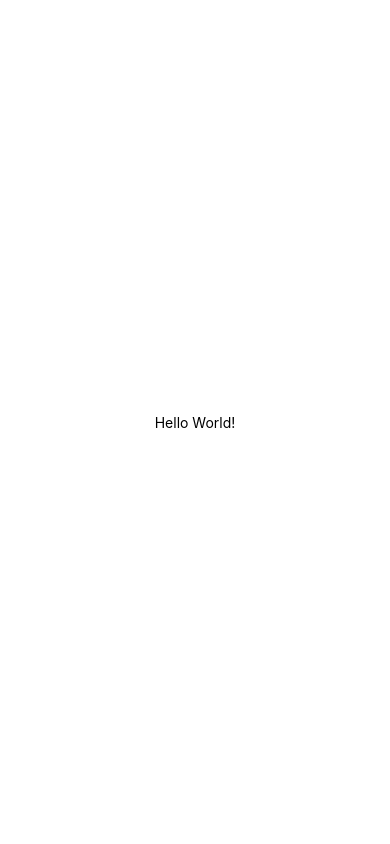
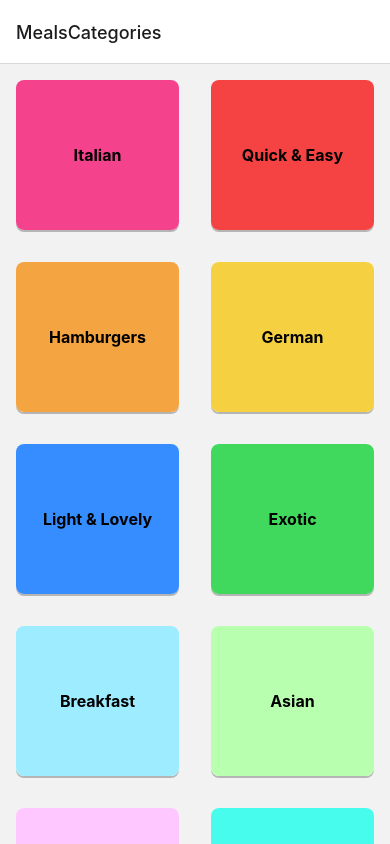
Before and after one commit to pratik-logicsquare/RN-meals-app, a React Native app: screen /MealsCategories in a window 390 px wide. Built offline with nearby package versions, Linux system fonts and the light colour scheme.

Commit message:
feature: added navigation and improved look and feel of the app

```diff
--- a/App.js
+++ b/App.js
@@ -1,20 +1,25 @@
+import { StyleSheet } from "react-native";
 import { StatusBar } from "expo-status-bar";
-import { StyleSheet, Text, View } from "react-native";
+import { NavigationContainer } from "@react-navigation/native";
+import { createNativeStackNavigator } from "@react-navigation/native-stack";
+import { CategoriesScreen, MealsOverviewScreen } from "./screens";
+
+const Stack = createNativeStackNavigator();
 
 export default function App() {
   return (
-    <View style={styles.container}>
-      <Text>Hello World!</Text>
-      <StatusBar style="auto" />
-    </View>
+    <>
+      <StatusBar style="dark" />
+      <NavigationContainer>
+        <Stack.Navigator>
+          <Stack.Screen name="MealsCategories" component={CategoriesScreen} />
+          <Stack.Screen name="MealsOverview" component={MealsOverviewScreen} />
+        </Stack.Navigator>
+      </NavigationContainer>
+    </>
   );
 }
 
 const styles = StyleSheet.create({
-  container: {
-    flex: 1,
-    backgroundColor: "#fff",
-    alignItems: "center",
-    justifyContent: "center",
-  },
+  container: {},
 });
--- a/app.json
+++ b/app.json
@@ -6,14 +6,13 @@
     "orientation": "portrait",
     "icon": "./assets/icon.png",
     "userInterfaceStyle": "light",
+    "backgroundColor": "#24180f",
     "splash": {
       "image": "./assets/splash.png",
       "resizeMode": "contain",
       "backgroundColor": "#ffffff"
     },
-    "assetBundlePatterns": [
-      "**/*"
-    ],
+    "assetBundlePatterns": ["**/*"],
     "ios": {
       "supportsTablet": true
     },
--- /dev/null
+++ b/components/CategoryTile.jsx
@@ -0,0 +1,53 @@
+import { Platform, Pressable, StyleSheet, Text, View } from "react-native";
+
+const CategoryTile = ({ title, color, onPress }) => {
+  return (
+    <View style={styles.gridItem}>
+      <Pressable
+        android_ripple={{ color: "#ccc" }}
+        style={({ pressed }) =>
+          pressed ? [styles.button, styles.buttonPressed] : styles.button
+        }
+        onPress={onPress}
+      >
+        <View style={[styles.innerContainer, { backgroundColor: color }]}>
+          <Text style={styles.title}>{title}</Text>
+        </View>
+      </Pressable>
+    </View>
+  );
+};
+
+export default CategoryTile;
+
+const styles = StyleSheet.create({
+  gridItem: {
+    flex: 1,
+    margin: 16,
+    elevation: 4,
+    height: 150,
+    borderRadius: 8,
+    shadowColor: "#000",
+    backgroundColor: "#fff",
+    shadowOffset: { width: 0, height: 2 },
+    shadowOpacity: 0.25,
+    overflow: Platform.OS === "android" ? "hidden" : "visible",
+  },
+  button: {
+    flex: 1,
+  },
+  buttonPressed: {
+    opacity: 0.5,
+  },
+  innerContainer: {
+    flex: 1,
+    padding: 16,
+    borderRadius: 8,
+    justifyContent: "center",
+    alignItems: "center",
+  },
+  title: {
+    fontWeight: "bold",
+    fontSize: 16,
+  },
+});
--- /dev/null
+++ b/components/MealItem.jsx
@@ -0,0 +1,73 @@
+import {
+  Image,
+  Platform,
+  Pressable,
+  StyleSheet,
+  Text,
+  View,
+} from "react-native";
+
+const MealItem = ({ title, imageUrl, duration, complexity, affordability }) => {
+  return (
+    <View style={styles.mealItemContainer}>
+      <Pressable
+        android_ripple={{ color: "#ccc" }}
+        style={({ pressed }) => (pressed ? styles.buttonPressed : null)}
+      >
+        <View style={styles.innerContainer}>
+          <View>
+            <Image source={{ uri: imageUrl }} style={styles.mealImage} />
+            <Text style={styles.mealTitle}>{title}</Text>
+          </View>
+          <View style={styles.mealDetails}>
+            <Text style={styles.mealDetail}>{duration}m</Text>
+            <Text style={styles.mealDetail}>{complexity}</Text>
+            <Text style={styles.mealDetail}>{affordability}</Text>
+          </View>
+        </View>
+      </Pressable>
+    </View>
+  );
+};
+
+export default MealItem;
+
+const styles = StyleSheet.create({
+  mealItemContainer: {
+    margin: 16,
+    backgroundColor: "#fff",
+    elevation: 4,
+    borderRadius: 8,
+    shadowColor: "#000",
+    shadowOffset: { width: 0, height: 2 },
+    shadowOpacity: 0.25,
+    overflow: Platform.OS === "android" ? "hidden" : "visible",
+  },
+  innerContainer: {
+    borderRadius: 8,
+    overflow: "hidden",
+  },
+  buttonPressed: {
+    opacity: 0.5,
+  },
+  mealImage: {
+    width: "100%",
+    height: 200,
+  },
+  mealTitle: {
+    fontSize: 18,
+    fontWeight: "bold",
+    margin: 8,
+    textAlign: "center",
+  },
+  mealDetails: {
+    flexDirection: "row",
+    justifyContent: "center",
+    gap: 8,
+    marginBottom: 8,
+  },
+  mealDetail: {
+    fontSize: 12,
+    textTransform: "uppercase",
+  },
+});
--- a/package.json
+++ b/package.json
@@ -9,10 +9,14 @@
     "web": "expo start --web"
   },
   "dependencies": {
+    "@react-navigation/native": "^6.1.17",
+    "@react-navigation/native-stack": "^6.9.26",
     "expo": "~50.0.14",
     "expo-status-bar": "~1.11.1",
     "react": "18.2.0",
-    "react-native": "0.73.6"
+    "react-native": "0.73.6",
+    "react-native-safe-area-context": "4.8.2",
+    "react-native-screens": "~3.29.0"
   },
   "devDependencies": {
     "@babel/core": "^7.20.0"
--- /dev/null
+++ b/screens/CategoriesScreen.jsx
@@ -0,0 +1,30 @@
+import { FlatList, StyleSheet } from "react-native";
+import { CATEGORIES } from "../data/dummy-data";
+import CategoryTile from "../components/CategoryTile";
+
+const CategoriesScreen = ({ navigation }) => {
+  const _handlePress = (id) => {
+    navigation.navigate("MealsOverview", {
+      categoryId: id,
+    });
+  };
+
+  return (
+    <FlatList
+      data={CATEGORIES}
+      keyExtractor={(item) => item.id}
+      renderItem={({ item }) => (
+        <CategoryTile
+          title={item?.title}
+          color={item?.color}
+          onPress={_handlePress.bind(this, item?.id)}
+        />
+      )}
+      numColumns={2}
+    />
+  );
+};
+
+export default CategoriesScreen;
+
+const styles = StyleSheet.create({});
--- /dev/null
+++ b/screens/MealsOverviewScreen.jsx
@@ -0,0 +1,42 @@
+import { FlatList, StyleSheet, View } from "react-native";
+import { MEALS } from "../data/dummy-data";
+import MealItem from "../components/MealItem";
+
+const MealsOverviewScreen = ({ route }) => {
+  const { categoryId } = route?.params;
+
+  const displayedMeals = MEALS.filter((meal) => {
+    return meal.categoryIds.indexOf(categoryId) >= 0;
+  });
+
+  const _renderMeals = ({ item }) => {
+    const mealItemProps = {
+      title: item.title,
+      imageUrl: item?.imageUrl,
+      duration: item.duration,
+      complexity: item.complexity,
+      affordability: item.affordability,
+    };
+
+    return <MealItem {...mealItemProps} />;
+  };
+
+  return (
+    <View style={styles.container}>
+      <FlatList
+        data={displayedMeals}
+        keyExtractor={(item) => item?.id}
+        renderItem={_renderMeals}
+      />
+    </View>
+  );
+};
+
+export default MealsOverviewScreen;
+
+const styles = StyleSheet.create({
+  container: {
+    flex: 1,
+    padding: 16,
+  },
+});
--- /dev/null
+++ b/screens/index.js
@@ -0,0 +1,2 @@
+export { default as CategoriesScreen } from "./CategoriesScreen";
+export { default as MealsOverviewScreen } from "./MealsOverviewScreen";
```
Also changed, not shown: 1 other file (tests, documents, lock files or other folders).
